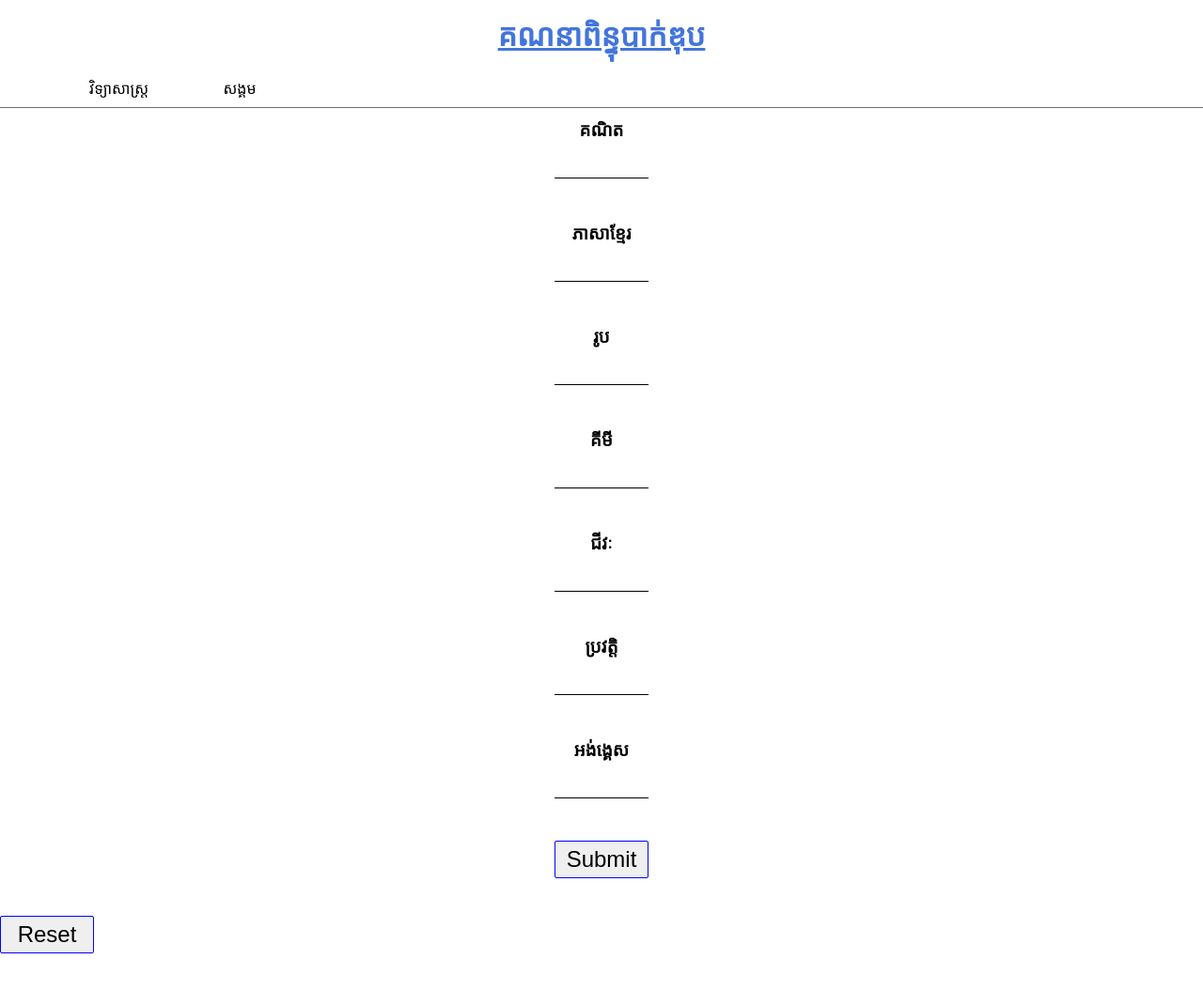
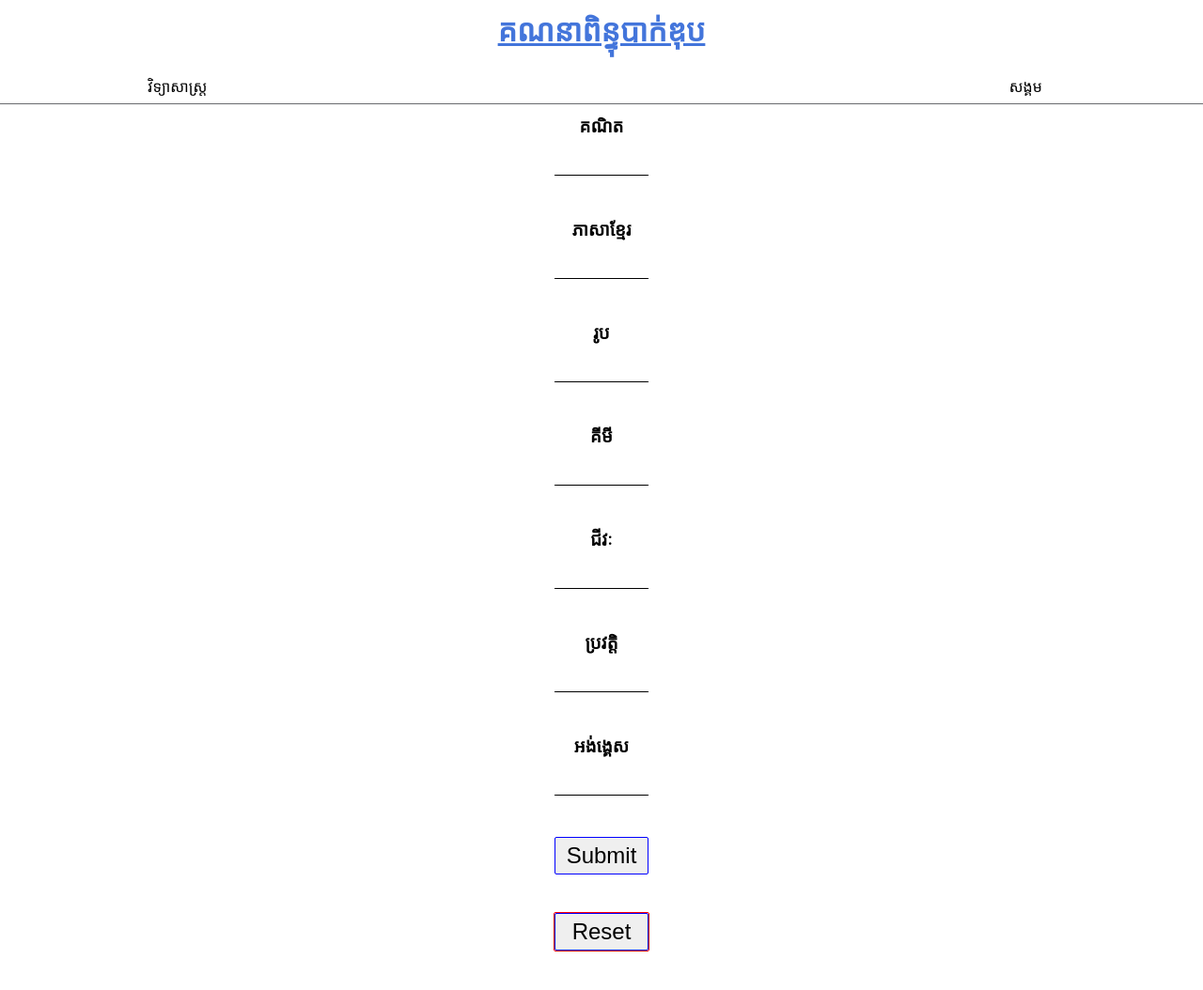
Before and after one commit to ChamreunVira/high-school-project, a plain HTML site: page index.html in a window 1280 px wide. Shown: the whole page at 94% size. Drawn offline with Linux system fonts and the light colour scheme.

Commit message:
Update index.css

```diff
--- a/index.css
+++ b/index.css
@@ -1,7 +1,8 @@
 *{
- margin: 0;
- box-sizing: border-box;
+ margin: 0px;
+ padding: 0px;
  font-family: sans-serif;
+ transition:0.5s;
 }
 body {
   height: 1090px;
@@ -13,9 +14,11 @@ body {
   border-bottom: #696B6F solid 1px;
   position: sticky;
   top:0px;
+  margin:0;
+  padding:0;
 }
 h2 {
-  margin:15px;
+  margin-top:10px;
   font-size:2em;
   color: #4375DB;
   text-align:center;
@@ -64,35 +67,47 @@ input:focus {
   border-bottom: blue solid 2px;
   transition: 0.3s;
 }
-#reset1 > #reset {
+#reset1 {
   width:100px;
   height: 40px;
   border:none;
+  border-radius:2px;
   border:red solid 1px;
   outline:none;
-  font-size:1.5em;
-  color:black;
-  padding:0;
-  margin-left:130px;
+  display:block;
+  margin: 0 auto;
+  /*margin-left:auto;
+  margin-right:auto;*/
 }
 #nav-about {
   width:100%;
-  height: 50px;
-  position: absolute;
+  /*background:yellow;*/
+  position:absolute;
+  bottom:0px;
+}
+#nav-about >ul{
+  display: flex;
+  justify-content: space-between;
 }
 #nav-about >ul>li {
-  display:inline-block;
-  margin-left:35px;
-  padding: 10px;
+  display: inline-block;
+  /*background: red;*/
+  height: 30px;
+  width:377.5px;
+  padding-top:4.5px;
+  text-align:center;
 }
 #nav-about>ul>li>a{
   text-decoration: none;
   color:black;
-  padding:10px;
+  height: 30px;
+  width:377.5px;
+  padding-top:4.5px;
+  text-align:center;
 }
-#nav-about>ul>li>a:focus {
-  border-bottom:blue solid 2px;
+#nav-about>ul>li:active {
+  border-bottom:blue solid 3px;
 }
-#nav-about>ul>li>a:active {
+#nav-about>ul>li:hover {
   background:#868686B3;
 }
```
